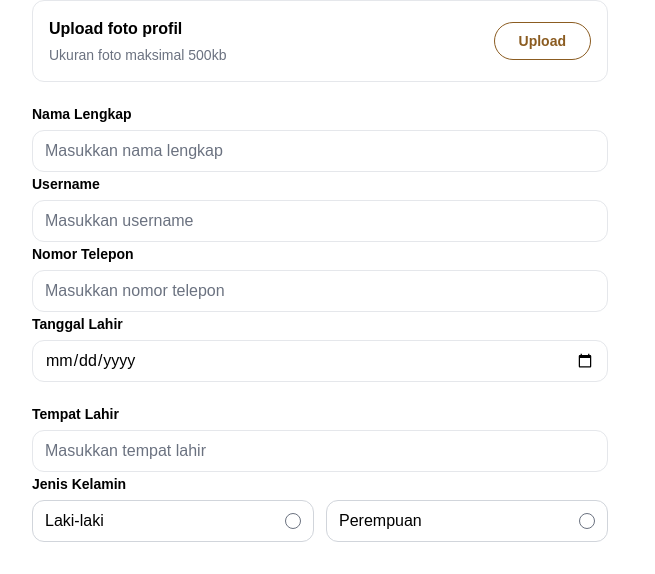
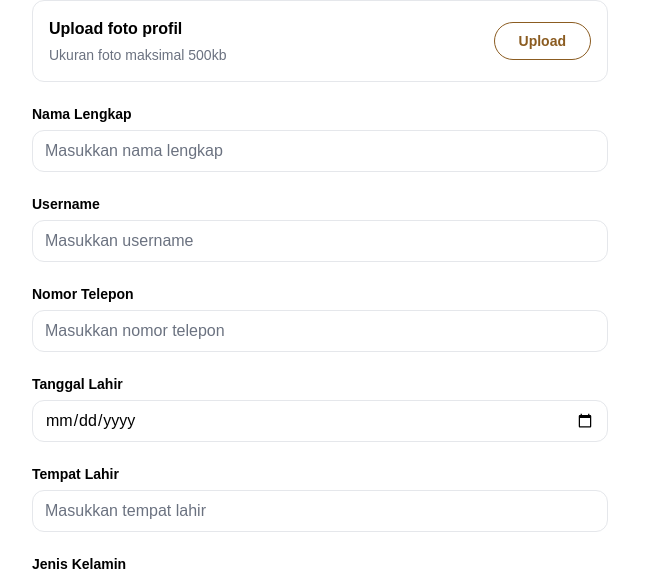
Before and after one commit to taliyameyswara/senikita-fe, a React (Vite) app: page /daftar/seniman in a window 1280 px wide. Shown: the part 352-926 px from the top of the page, without its empty margins (320-975 px from the left). Built offline with nearby package versions, Linux system fonts and the light colour scheme; no server answers; sample sign-in values are in the browser's storage.

Commit message:
🐞 fix: change textinput to textarea

```diff
--- a/src/components/form-input/DateInput.jsx
+++ b/src/components/form-input/DateInput.jsx
@@ -3,7 +3,7 @@ import { AiOutlineCheck } from "react-icons/ai";
 
 const DateInput = ({ label, value, onChange }) => {
   return (
-    <div className="mb-5">
+    <div className="">
       <label className="text-sm font-semibold ">{label}</label>
       <input
         type="date"
--- /dev/null
+++ b/src/components/form-input/TextareaInput.jsx
@@ -0,0 +1,19 @@
+import React from "react";
+
+const TextareaInput = ({ label, placeholder, value, name, onChange }) => {
+  return (
+    <div className="">
+      <label className="text-sm font-semibold">{label}</label>
+      <textarea
+        placeholder={placeholder}
+        value={value}
+        name={name}
+        onChange={onChange}
+        className="w-full p-3 py-2 border rounded-xl mt-1 focus:ring-primary focus:border-primary/60 border-gray-200 resize-none"
+        rows={4}
+      />
+    </div>
+  );
+};
+
+export default TextareaInput;
--- a/src/pages/form/ArtProviderRegister.jsx
+++ b/src/pages/form/ArtProviderRegister.jsx
@@ -4,6 +4,7 @@ import AvatarUpload from "../../components/AvatarUpload";
 import NavbarLogo from "../../components/navbar/NavbarLogo";
 import FooterLogo from "../../components/footer/FooterLogo";
 import TextInput from "../../components/form-input/TextInput";
+import TextareaInput from "../../components/form-input/TextareaInput";
 import SearchInput from "../../components/form-input/SearchInput";
 import DateInput from "../../components/form-input/DateInput";
 import SucesssModal from "../../components/SuccessModal";
@@ -143,12 +144,6 @@ const ArtProviderRegister = () => {
 
   const [selectedCategoryOptions, setSelectedCategoryOptions] = useState([]);
 
-  // const categoryOptions = [
-  //   { value: "1", label: "Seni Tari" },
-  //   { value: "2", label: "Seni Rupa" },
-  //   { value: "3", label: "Seni Musik" },
-  // ];
-
   const handleCategorySelect = (selected) => {
     const selectedValues = selected.map((option) => option.value);
     const updatedFormData = {
@@ -229,6 +224,7 @@ const ArtProviderRegister = () => {
                 }
               />
 
+              <div className="flex flex-col gap-5">
                 <TextInput
                   label="Nama Lengkap"
                   placeholder="Masukkan nama lengkap"
@@ -270,8 +266,8 @@ const ArtProviderRegister = () => {
                     handleInputChange(e, "personalInfo", "birth_location")
                   }
                 />
-
-              <div className="mb-5">
+              </div>
+              <div className="mt-5">
                 <label className="text-sm font-semibold">Jenis Kelamin</label>
                 <div className="flex mt-1 space-x-3">
                   <label
@@ -321,6 +317,7 @@ const ArtProviderRegister = () => {
               }
             /> */}
 
+              <div className="flex flex-col gap-5">
                 <TextInput
                   label="Nama Penyedia Kesenian"
                   placeholder="Masukkan nama penyedia kesenian"
@@ -328,7 +325,7 @@ const ArtProviderRegister = () => {
                   onChange={(e) => handleInputChange(e, "providerInfo", "name")}
                 />
 
-              <TextInput
+                <TextareaInput
                   label="Deskripsi Penyedia Kesenian"
                   placeholder="Masukkan deskripsi penyedia kesenian"
                   value={formData.providerInfo.des}
@@ -336,7 +333,7 @@ const ArtProviderRegister = () => {
                   textarea
                 />
 
-              <TextInput
+                <TextareaInput
                   label="Alamat"
                   placeholder="Masukkan alamat"
                   value={formData.providerInfo.address}
@@ -367,7 +364,7 @@ const ArtProviderRegister = () => {
                     )
                   }
                 />
-
+              </div>
               <SearchInput
                 name={
                   <>
```
Lines whose indentation alone changed are shown as unchanged.
